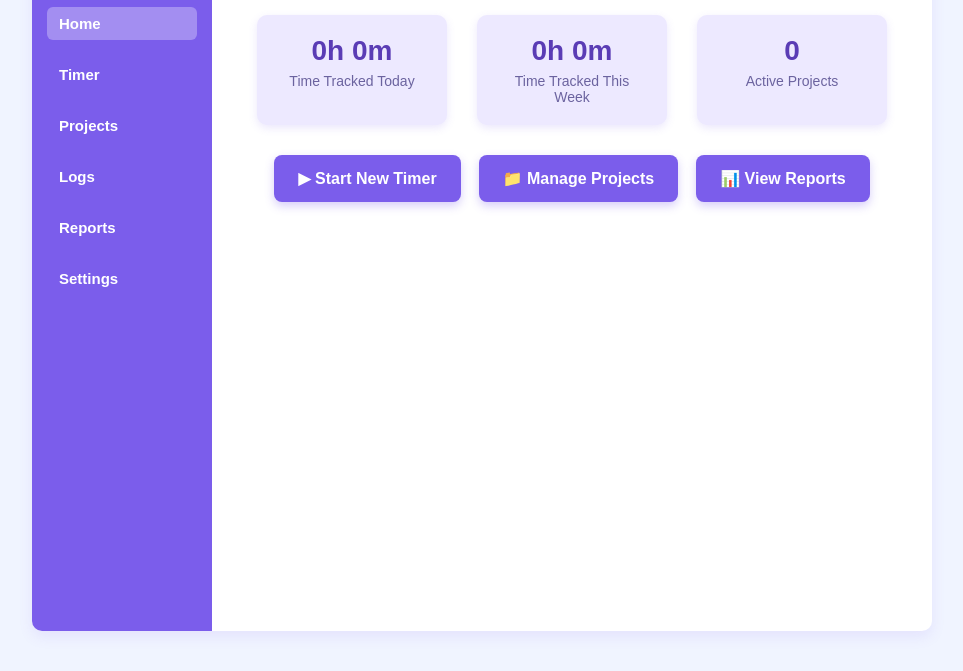
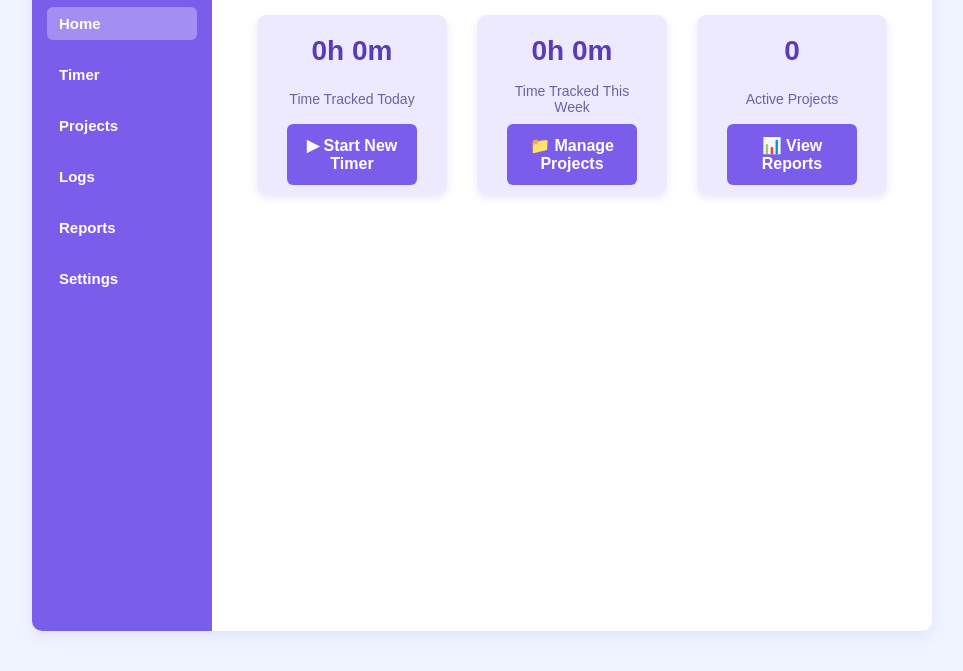
Before and after one commit to BenBodrogi/productivity-bundle-workspace, a plain HTML site: page tools/timetracker.html in a window 1280 px wide. Shown: the part 119-790 px from the top of the page, without its empty margins (158-1121 px from the left). Drawn offline with Linux system fonts and the light colour scheme; no server answers; sample sign-in values are in the browser's storage.

Commit message:
Upgraded Time Tracker

```diff
--- a/tools/timetracker.html
+++ b/tools/timetracker.html
@@ -29,21 +29,18 @@
           <div class="stat-box">
             <div class="stat-number" id="todayTotal">0h 0m</div>
             <div class="stat-label">Time Tracked Today</div>
+            <button id="startNewTimerBtn">▶ Start New Timer</button>
           </div>
           <div class="stat-box">
             <div class="stat-number" id="weekTotal">0h 0m</div>
             <div class="stat-label">Time Tracked This Week</div>
+            <button id="goToProjectsBtn">📁 Manage Projects</button>
           </div>
           <div class="stat-box">
             <div class="stat-number" id="activeProjectsCount">0</div>
             <div class="stat-label">Active Projects</div>
+            <button id="viewReportsBtn">📊 View Reports</button>
           </div>
-        </div>
-
-        <div class="quick-actions">
-          <button id="startNewTimerBtn">▶ Start New Timer</button>
-          <button id="goToProjectsBtn">📁 Manage Projects</button>
-          <button id="viewReportsBtn">📊 View Reports</button>
         </div>
       </div>
 
--- a/tools/tools-css/timetracker.css
+++ b/tools/tools-css/timetracker.css
@@ -104,6 +104,33 @@ body {
   width: 130px;
   text-align: center;
   box-shadow: 0 3px 8px rgba(123, 93, 235, 0.15);
+  display: flex;
+  flex-direction: column;
+  justify-content: space-between;
+  align-items: center;
+  padding-bottom: 10px;
+  height: 150px; /* keep a fixed height so layout is consistent */
+}
+
+.stat-btn {
+  margin-top: 12px;
+  background-color: #7b5deb;
+  border: none;
+  color: white;
+  font-weight: 600;
+  font-size: 14px;
+  padding: 10px 16px;
+  border-radius: 6px;
+  cursor: pointer;
+  transition: background-color 0.25s ease;
+  width: 90%;
+  max-width: 140px;
+  user-select: none;
+  box-shadow: 0 3px 8px rgba(123, 93, 235, 0.25);
+}
+
+.stat-btn:hover {
+  background-color: #5a3cb5;
 }
 
 .stat-number {
@@ -117,30 +144,6 @@ body {
 .stat-label {
   font-size: 14px;
   color: #6b639f;
-}
-
-.quick-actions {
-  display: flex;
-  justify-content: center;
-  gap: 18px;
-}
-
-.quick-actions button {
-  background-color: #7b5deb;
-  border: none;
-  color: white;
-  font-weight: 600;
-  font-size: 16px;
-  padding: 14px 24px;
-  border-radius: 8px;
-  cursor: pointer;
-  transition: background-color 0.25s ease;
-  user-select: none;
-  box-shadow: 0 4px 10px rgba(123, 93, 235, 0.3);
-}
-
-.quick-actions button:hover {
-  background-color: #5a3cb5;
 }
 
 /* Timer Section styles */
```
